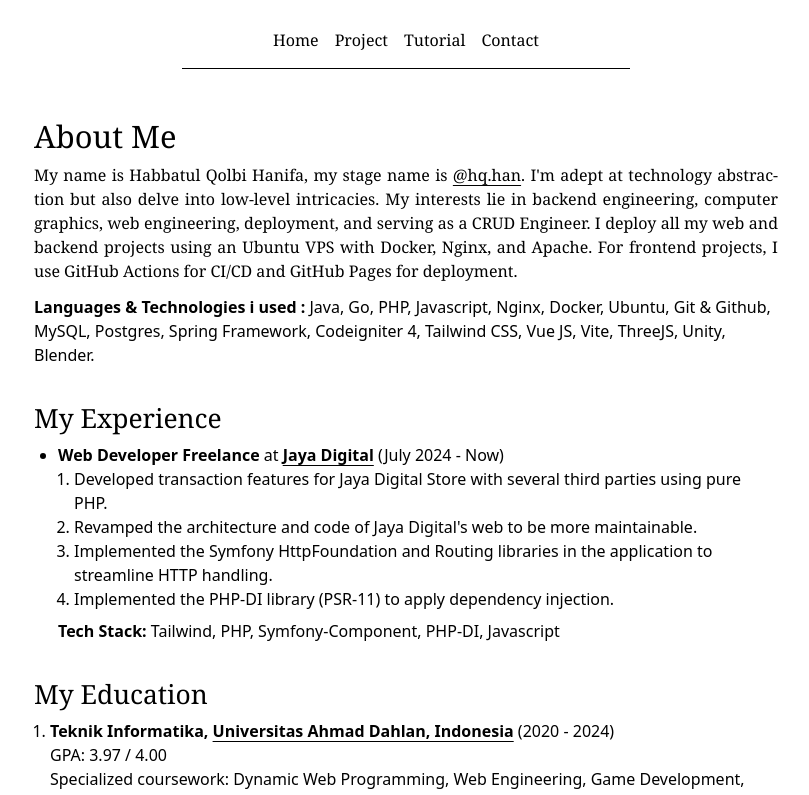
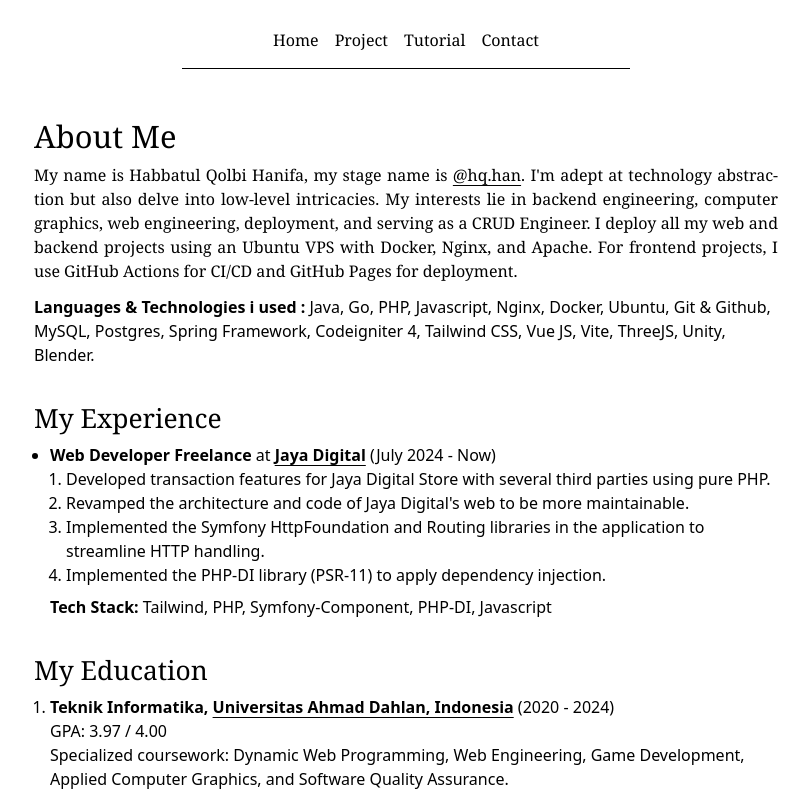
Before and after one commit to Habbatul/Minimalism-Portofolio, a Vue app: page / in a window 1280 px wide. Shown: the top 795 px of the page, without its empty margins (234-1043 px from the left). Built offline with nearby package versions, Linux system fonts and the light colour scheme.

Commit message:
feat : Change Everything to new Portofolio

```diff
--- a/src/views/Home.vue
+++ b/src/views/Home.vue
@@ -7,7 +7,7 @@
     <p class="font-serif text-[1.65rem] mb-1">
       My Experience
     </p>
-    <ul class="list-disc pl-6 mb-4">
+    <ul class="list-disc pl-4 mb-4">
       <li>
         <strong>Web Developer Freelance</strong> at <strong><a href="https://jayadigital.tech/" target="_blank" class="underline underline-offset-4 hover:text-red-600">Jaya Digital</a></strong> (July 2024 - Now)
         <ul class="list-decimal pl-4 mb-2">
```
